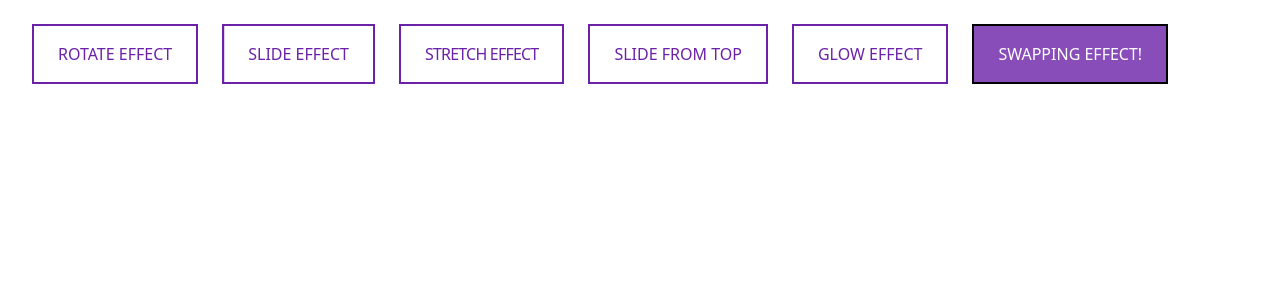
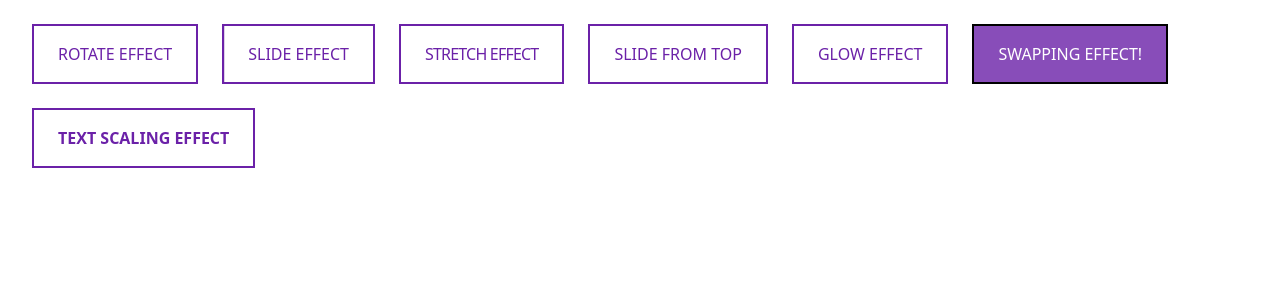
Before and after one commit to exploitenomah/css-animations, a React (Create React App) app: page /buttons in a window 1280 px wide. Shown: the top 300 px of the page. Built offline with nearby package versions, Linux system fonts and the light colour scheme.

Commit message:
create scaling effect animation btn

```diff
--- a/src/pages/Buttons.js
+++ b/src/pages/Buttons.js
@@ -50,6 +50,16 @@ export default function Buttons() {
         pseudo={"Swapping Effect!"}>
           Swapping Effect!
       </ButtonBase>
+      <ButtonBase
+        pseudo={"text scaling effect"}
+        className={`relative text-purple-800 linear duration-300 border-2 border-purple-800
+        font-bold before:absolute before:h-full before:w-full before:z-10 before:bg-transparent
+        before:flex before:justify-center before:items-center before:text-transparent
+        before:top-0 before:left-0 before:scale-[3] before:content-[attr(pseudo)]
+        before:linear before:duration-500 hover:before:scale-100 hover:before:bg-purple-800
+        hover:text-transparent hover:before:text-white`}>
+         text scaling effect
+      </ButtonBase>
     </main>
   )
 }
```
